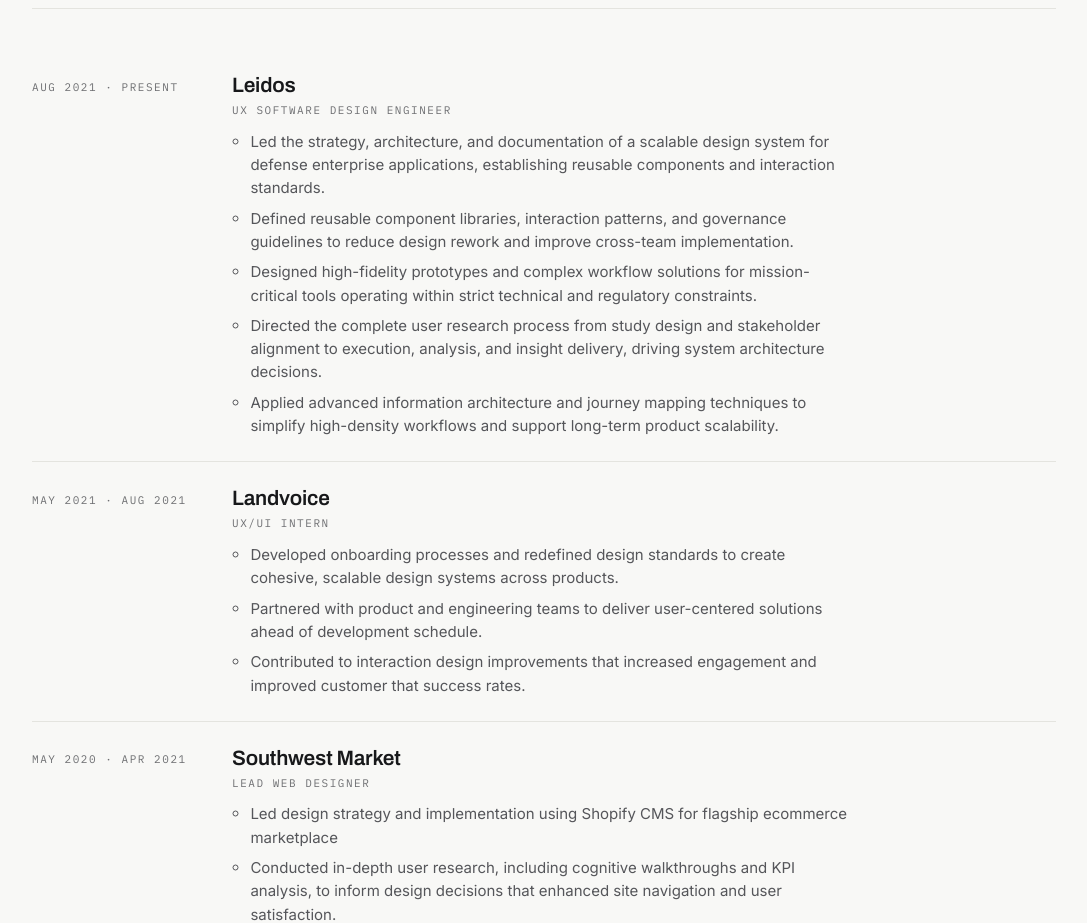
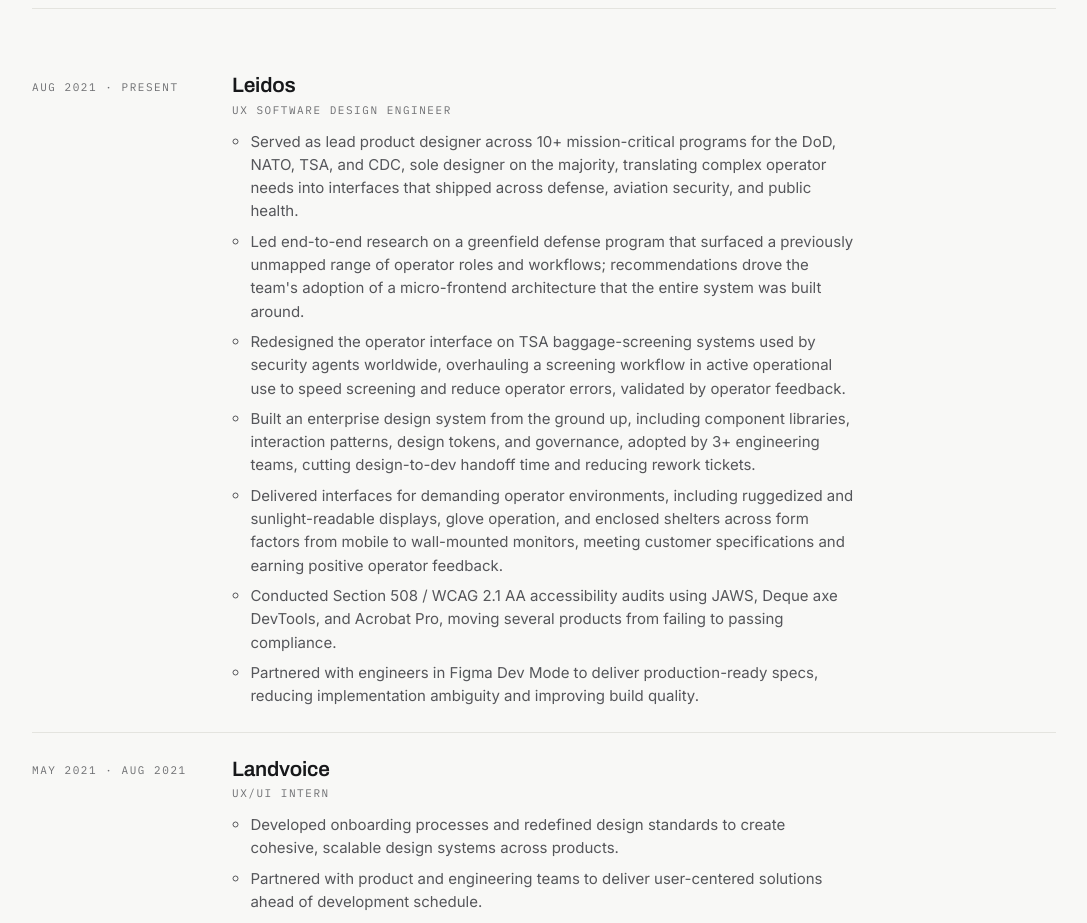
Before and after one commit to JonathanJraiche/jraiche-portfolio, a React (Vite) app: page / in a window 1280 px wide. Shown: the part 940-1863 px from the top of the page, without its empty margins (96-1183 px from the left). Built offline with nearby package versions, Linux system fonts and the light colour scheme.

Commit message:
Update site title and Leidos resume bullets

```diff
--- a/index.html
+++ b/index.html
@@ -3,7 +3,7 @@
   <head>
     <meta charset="UTF-8" />
     <meta name="viewport" content="width=device-width, initial-scale=1" />
-    <title>Jonathan Jraiche · Product Designer</title>
+    <title>Jonathan Jraiche</title>
     <meta
       name="description"
       content="Product designer focused on enterprise software, product strategy, and systems thinking."
--- a/src/content.js
+++ b/src/content.js
@@ -20,11 +20,13 @@
     org: "Leidos",
     role: "UX Software Design Engineer",
     bullets: [
-      "Led the strategy, architecture, and documentation of a scalable design system for defense enterprise applications, establishing reusable components and interaction standards.",
-      "Defined reusable component libraries, interaction patterns, and governance guidelines to reduce design rework and improve cross-team implementation.",
-      "Designed high-fidelity prototypes and complex workflow solutions for mission-critical tools operating within strict technical and regulatory constraints.",
-      "Directed the complete user research process from study design and stakeholder alignment to execution, analysis, and insight delivery, driving system architecture decisions.",
-      "Applied advanced information architecture and journey mapping techniques to simplify high-density workflows and support long-term product scalability.",
+      "Served as lead product designer across 10+ mission-critical programs for the DoD, NATO, TSA, and CDC, sole designer on the majority, translating complex operator needs into interfaces that shipped across defense, aviation security, and public health.",
+      "Led end-to-end research on a greenfield defense program that surfaced a previously unmapped range of operator roles and workflows; recommendations drove the team's adoption of a micro-frontend architecture that the entire system was built around.",
+      "Redesigned the operator interface on TSA baggage-screening systems used by security agents worldwide, overhauling a screening workflow in active operational use to speed screening and reduce operator errors, validated by operator feedback.",
+      "Built an enterprise design system from the ground up, including component libraries, interaction patterns, design tokens, and governance, adopted by 3+ engineering teams, cutting design-to-dev handoff time and reducing rework tickets.",
+      "Delivered interfaces for demanding operator environments, including ruggedized and sunlight-readable displays, glove operation, and enclosed shelters across form factors from mobile to wall-mounted monitors, meeting customer specifications and earning positive operator feedback.",
+      "Conducted Section 508 / WCAG 2.1 AA accessibility audits using JAWS, Deque axe DevTools, and Acrobat Pro, moving several products from failing to passing compliance.",
+      "Partnered with engineers in Figma Dev Mode to deliver production-ready specs, reducing implementation ambiguity and improving build quality.",
     ],
   },
   {
```
